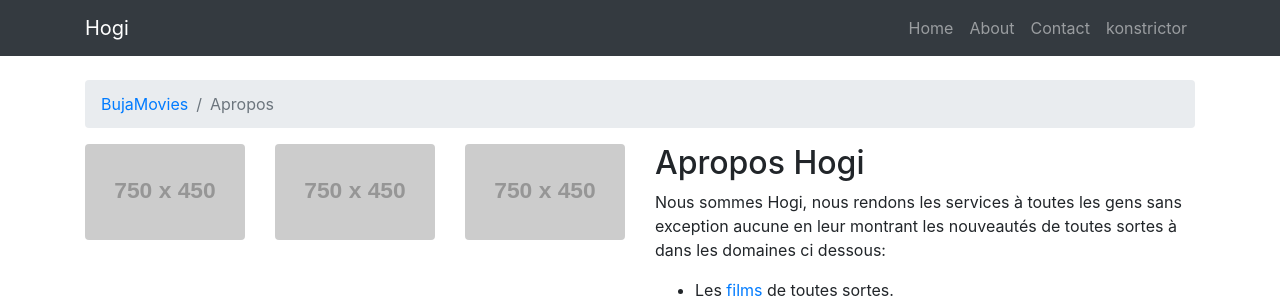
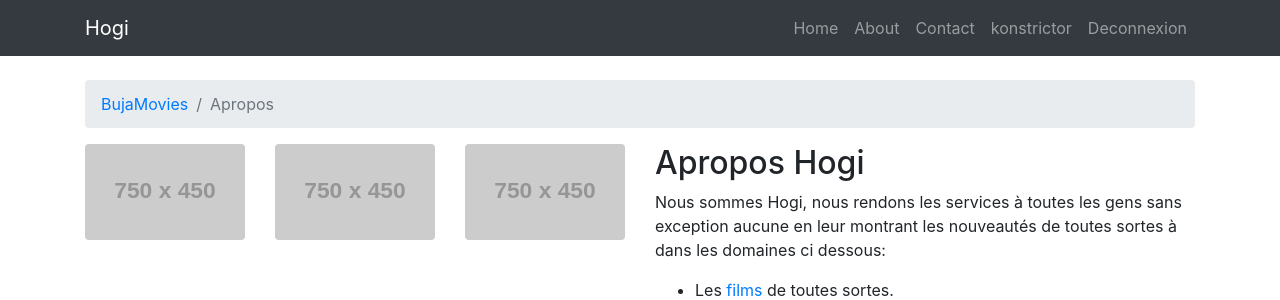
Before and after one commit to Desire1990/commercial-blog, a Django app: page /movies/apropos_app/ in a window 1280 px wide. Shown: the top 300 px of the page. Run offline with Django 3.2, Linux system fonts and the light colour scheme; a user stored in the database is signed in; grey boxes labelled with a size stand in for pictures from a placeholder-image service; some libraries are stand-ins or nearby versions.

Commit message:
Gestion de connexion

```diff
--- a/BujaMovies/templates/base.html
+++ b/BujaMovies/templates/base.html
@@ -42,13 +42,18 @@
                 <a class="nav-link" href="{% url 'ajout_app' %}">Ajouter</a>
                 </li>
               {%  else %}
+
                 <li class="nav-item">
-                <a class="nav-link" href="">{{ request.user }}</a>
+                <a class="nav-link" >{{ request.user }}</a>
                 </li>
+                <li class="nav-item">
+                <a class="nav-link" href="{% url 'deconnexion' %}" >Deconnexion</a>
+                </li>
+
               {%  endif %}
             {% else %}
             <li class="nav-item">
-            <a class="nav-link" href="{% url 'ajout_app' %}">Se connecter</a>
+            <a class="nav-link" href="{% url 'connexion' %}">Se connecter</a>
             </li>
             {% endif %}
         </ul>
```
